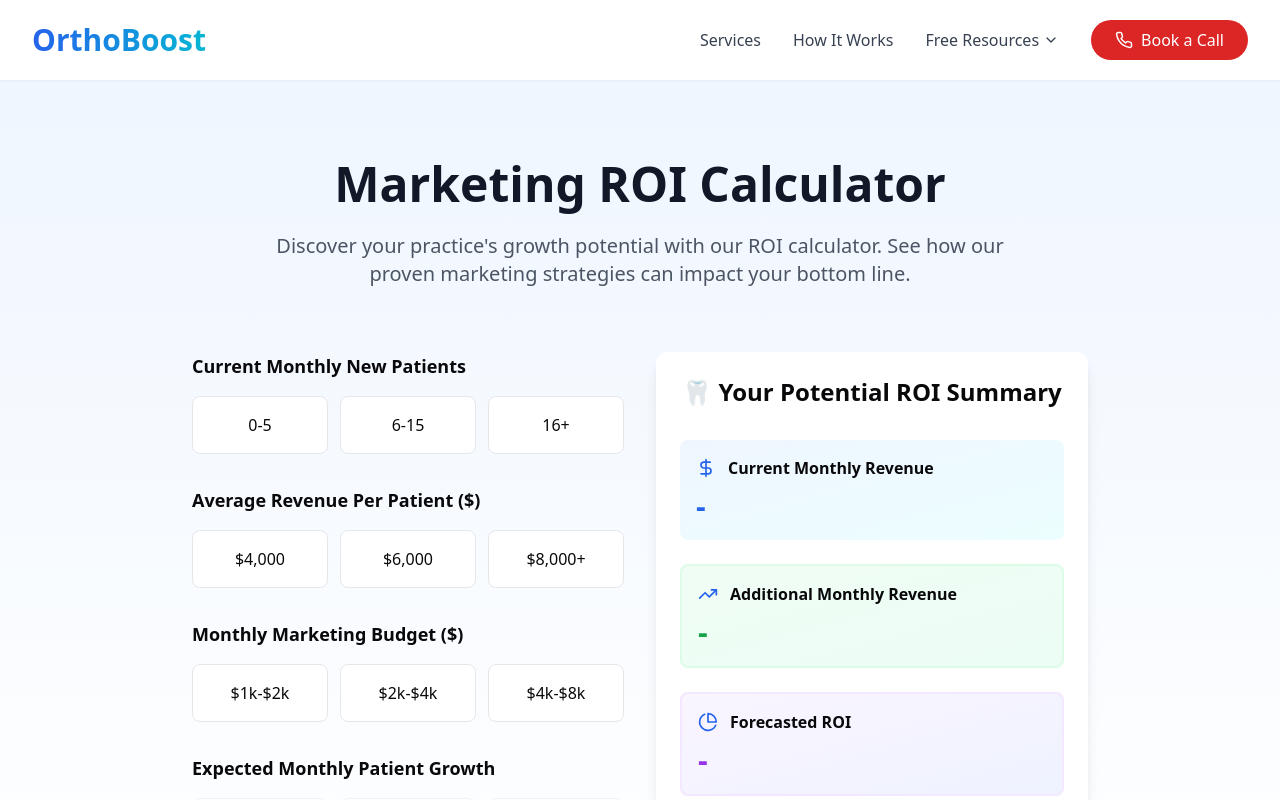
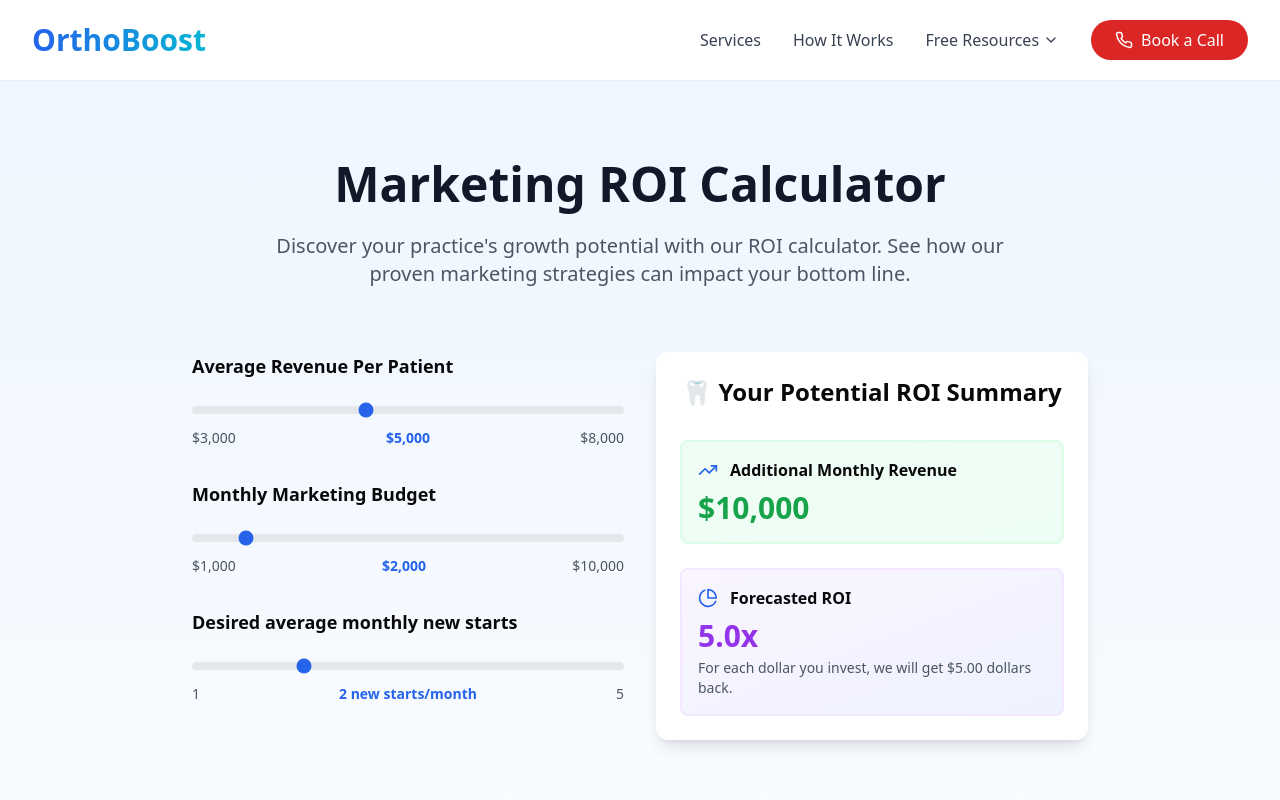
Before and after one commit to spencerframe/orthoboost3, a React (Vite) app: page /roi-calculator in a window 1280 px wide. Shown: the top 800 px of the page. Built offline with nearby package versions, Linux system fonts and the light colour scheme.

Commit message:
Refactor ROI Calculator to simplify state management, enhance user input with range sliders, and improve result display for potential growth and ROI.

```diff
--- a/src/components/calculator/ROICalculator.jsx
+++ b/src/components/calculator/ROICalculator.jsx
@@ -2,52 +2,53 @@ import { useState } from 'react';
 import { motion } from 'framer-motion';
 import { Link } from 'react-router-dom';
 import { PhoneCall } from 'lucide-react';
-import { RadioGroup } from './RadioGroup';
 import { ResultCard } from './ResultCard';
-import {
-  CURRENT_PATIENTS_OPTIONS,
-  REVENUE_OPTIONS,
-  BUDGET_OPTIONS,
-  getGrowthOptions
-} from './types';
+import { getGrowthOptions } from './types';
 
 export function ROICalculator() {
-  const [currentPatients, setCurrentPatients] = useState('');
-  const [revenue, setRevenue] = useState('');
-  const [budget, setBudget] = useState('');
-  const [growth, setGrowth] = useState('');
+  const [revenue, setRevenue] = useState(5000);
+  const [budget, setBudget] = useState(2000);
+  const [growth, setGrowth] = useState(2);
 
-  const isFormComplete = currentPatients && revenue && budget && growth;
+  const isFormComplete = revenue && budget && growth;
 
   // Reset growth when budget changes
   const handleBudgetChange = (newBudget) => {
     setBudget(newBudget);
-    setGrowth('');
+    // Set growth to minimum value for selected budget
+    const options = getGrowthOptions(getBudgetId(newBudget));
+    if (options.length) {
+      setGrowth(options[0].value.min);
+    }
+  };
+
+  const getBudgetId = (amount) => {
+    if (amount <= 2000) return 'A';
+    if (amount <= 4000) return 'B';
+    return 'C';
+  };
+
+  const getGrowthRange = () => {
+    if (!budget) return { min: 1, max: 5 };
+    const options = getGrowthOptions(getBudgetId(budget));
+    return {
+      min: options[0].value.min,
+      max: options[options.length - 1].value.max
+    };
   };
 
   const calculateResults = () => {
-    const currentOption = CURRENT_PATIENTS_OPTIONS.find(opt => opt.id === currentPatients);
-    const revenueOption = REVENUE_OPTIONS.find(opt => opt.id === revenue);
-    const growthOption = budget ? getGrowthOptions(budget).find(opt => opt.id === growth) : null;
-    const budgetOption = BUDGET_OPTIONS.find(opt => opt.id === budget);
-
-    // Calculate average monthly revenue
-    const currentRevenue = currentOption && revenueOption
-      ? ((currentOption.value.min + currentOption.value.max) / 2) * revenueOption.value
-      : '-';
-
     // Calculate potential growth
-    const potentialGrowth = growthOption && revenueOption
-      ? ((growthOption.value.min + growthOption.value.max) / 2) * revenueOption.value
+    const potentialGrowth = growth && revenue
+      ? growth * revenue
       : '-';
 
     // Calculate ROI
-    const roi = budgetOption && potentialGrowth !== '-'
-      ? Math.round((potentialGrowth / ((budgetOption.value.min + budgetOption.value.max) / 2)) * 100)
+    const roi = budget && potentialGrowth !== '-'
+      ? Math.round((potentialGrowth / budget) * 100)
       : '-';
 
     return {
-      currentRevenue,
       potentialGrowth,
       roi
     };
@@ -63,34 +64,28 @@ export function ROICalculator() {
           <motion.div
             initial={{ opacity: 0, y: 20 }}
             animate={{ opacity: 1, y: 0 }}
-            className="space-y-4"
-          >
-            <h3 className="text-lg font-semibold mb-4">
-              Current Monthly New Patients
-            </h3>
-            <RadioGroup
-              options={CURRENT_PATIENTS_OPTIONS}
-              value={currentPatients}
-              onChange={setCurrentPatients}
-              name="currentPatients"
-            />
-          </motion.div>
-
-          <motion.div
-            initial={{ opacity: 0, y: 20 }}
-            animate={{ opacity: 1, y: 0 }}
             transition={{ delay: 0.1 }}
             className="space-y-4"
           >
             <h3 className="text-lg font-semibold mb-4">
-              Average Revenue Per Patient ($)
+              Average Revenue Per Patient
             </h3>
-            <RadioGroup
-              options={REVENUE_OPTIONS}
+            <div className="space-y-2">
+              <input
+                type="range"
+                min="3000"
+                max="8000"
+                step="500"
                 value={revenue}
-              onChange={setRevenue}
-              name="revenue"
+                onChange={(e) => setRevenue(parseInt(e.target.value))}
+                className="w-full h-2 bg-gray-200 rounded-lg appearance-none cursor-pointer accent-blue-600"
               />
+              <div className="flex justify-between text-sm text-gray-600">
+                <span>$3,000</span>
+                <span className="font-semibold text-blue-600">${revenue.toLocaleString()}</span>
+                <span>$8,000</span>
+              </div>
+            </div>
           </motion.div>
 
           <motion.div
@@ -100,14 +95,24 @@ export function ROICalculator() {
             className="space-y-4"
           >
             <h3 className="text-lg font-semibold mb-4">
-              Monthly Marketing Budget ($)
+              Monthly Marketing Budget
             </h3>
-            <RadioGroup
-              options={BUDGET_OPTIONS}
+            <div className="space-y-2">
+              <input
+                type="range"
+                min="1000"
+                max="10000"
+                step="1000"
                 value={budget}
-              onChange={handleBudgetChange}
-              name="budget"
+                onChange={(e) => handleBudgetChange(parseInt(e.target.value))}
+                className="w-full h-2 bg-gray-200 rounded-lg appearance-none cursor-pointer accent-blue-600"
               />
+              <div className="flex justify-between text-sm text-gray-600">
+                <span>$1,000</span>
+                <span className="font-semibold text-blue-600">${budget.toLocaleString()}</span>
+                <span>$10,000</span>
+              </div>
+            </div>
           </motion.div>
 
           <motion.div
@@ -115,17 +120,28 @@ export function ROICalculator() {
             animate={{ opacity: 1, y: 0 }}
             transition={{ delay: 0.2 }}
             className="space-y-4"
+            style={{ opacity: budget ? 1 : 0.5 }}
           >
             <h3 className="text-lg font-semibold mb-4">
-              Expected Monthly Patient Growth
+              Desired average monthly new starts
             </h3>
-            <RadioGroup
-              options={budget ? getGrowthOptions(budget) : getGrowthOptions('B')}
+            <div className="space-y-2">
+              <input
+                type="range"
+                min={getGrowthRange().min}
+                max={getGrowthRange().max}
+                step="1"
                 value={growth}
-              onChange={setGrowth}
-              name="growth"
+                onChange={(e) => setGrowth(parseInt(e.target.value))}
                 disabled={!budget}
+                className="w-full h-2 bg-gray-200 rounded-lg appearance-none cursor-pointer accent-blue-600 disabled:opacity-50"
               />
+              <div className="flex justify-between text-sm text-gray-600">
+                <span>{getGrowthRange().min}</span>
+                <span className="font-semibold text-blue-600">{growth} new starts/month</span>
+                <span>{getGrowthRange().max}</span>
+              </div>
+            </div>
           </motion.div>
         </div>
 
--- a/src/components/calculator/ResultCard.jsx
+++ b/src/components/calculator/ResultCard.jsx
@@ -1,7 +1,7 @@
 import { motion } from 'framer-motion';
-import { DollarSign, TrendingUp, PieChart } from 'lucide-react';
+import { TrendingUp, PieChart } from 'lucide-react';
 
-export function ResultCard({ currentRevenue, potentialGrowth, roi }) {
+export function ResultCard({ potentialGrowth, roi }) {
   return (
     <motion.div
       initial={{ opacity: 0, y: 20 }}
@@ -13,16 +13,6 @@ export function ResultCard({ currentRevenue, potentialGrowth, roi }) {
       </h3>
 
       <div className="grid gap-6 md:grid-cols-1">
-        <div className="bg-gradient-to-br from-blue-50 to-cyan-50 p-4 rounded-lg">
-          <div className="flex items-center space-x-3 mb-2">
-            <DollarSign className="w-5 h-5 text-blue-600" />
-            <h4 className="font-semibold">Current Monthly Revenue</h4>
-          </div>
-          <p className="text-3xl font-bold text-blue-600">
-            {typeof currentRevenue === 'number' ? `$${currentRevenue.toLocaleString()}` : currentRevenue}
-          </p>
-        </div>
-
         <div className="bg-gradient-to-br from-green-50 to-emerald-50 p-4 rounded-lg border-2 border-green-100">
           <div className="flex items-center space-x-3 mb-2">
             <TrendingUp className="w-5 h-5 text-blue-600" />
@@ -38,9 +28,16 @@ export function ResultCard({ currentRevenue, potentialGrowth, roi }) {
             <PieChart className="w-5 h-5 text-blue-600" />
             <h4 className="font-semibold">Forecasted ROI</h4>
           </div>
-          <p className="text-3xl font-bold text-purple-600">
-            {roi === '-' ? roi : `${roi}%`}
-          </p>
+          <div>
+            <p className="text-3xl font-bold text-purple-600">
+              {roi === '-' ? roi : `${(roi / 100).toFixed(1)}x`}
+            </p>
+            {roi !== '-' && (
+              <p className="text-sm text-gray-600 mt-1">
+                For each dollar you invest, we will get ${(roi / 100).toFixed(2)} dollars back.
+              </p>
+            )}
+          </div>
         </div>
       </div>
     </motion.div>
--- a/src/components/calculator/types.js
+++ b/src/components/calculator/types.js
@@ -1,14 +1,8 @@
 // ROI Calculator Types
-export const CURRENT_PATIENTS_OPTIONS = [
-  { id: 'A', label: '0-5', value: { min: 0, max: 5 } },
-  { id: 'B', label: '6-15', value: { min: 6, max: 15 } },
-  { id: 'C', label: '16+', value: { min: 16, max: 30 } }
-];
-
 export const REVENUE_OPTIONS = [
-  { id: 'A', label: '$4,000', value: 4000 },
-  { id: 'B', label: '$6,000', value: 6000 },
-  { id: 'C', label: '$8,000+', value: 8000 }
+  { id: 'A', label: '$3,500', value: 3500 },
+  { id: 'B', label: '$5,000', value: 5000 },
+  { id: 'C', label: '$6,000+', value: 6000 }
 ];
 
 export const BUDGET_OPTIONS = [
```
Lines whose indentation alone changed are shown as unchanged.
